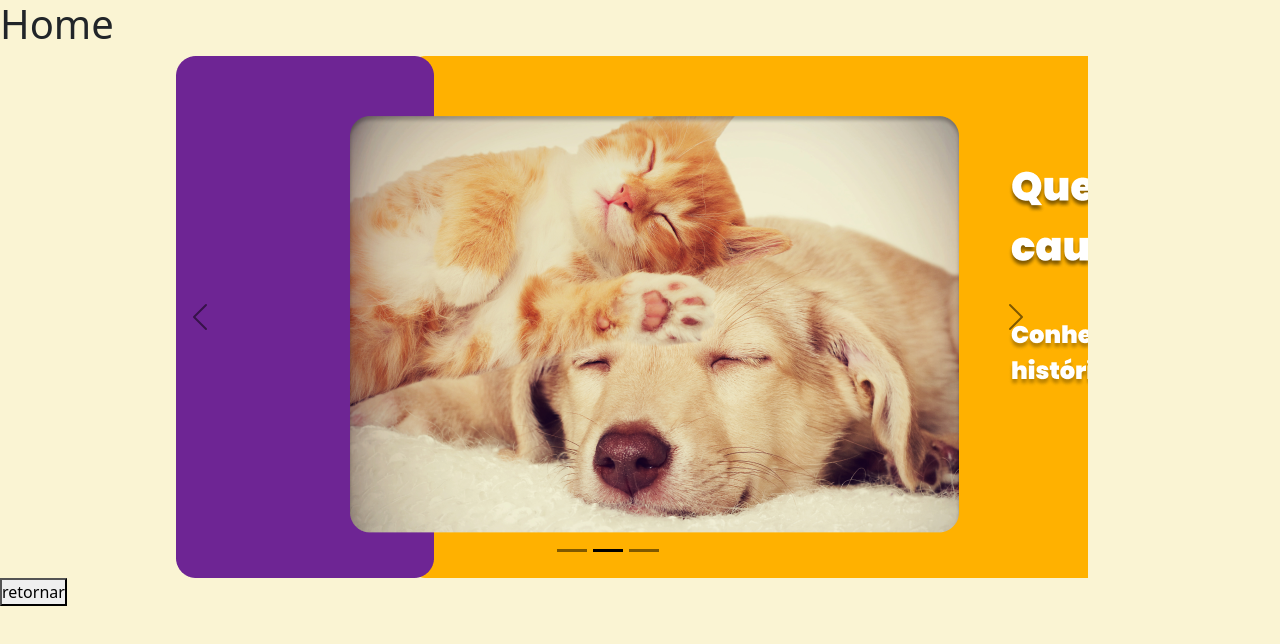
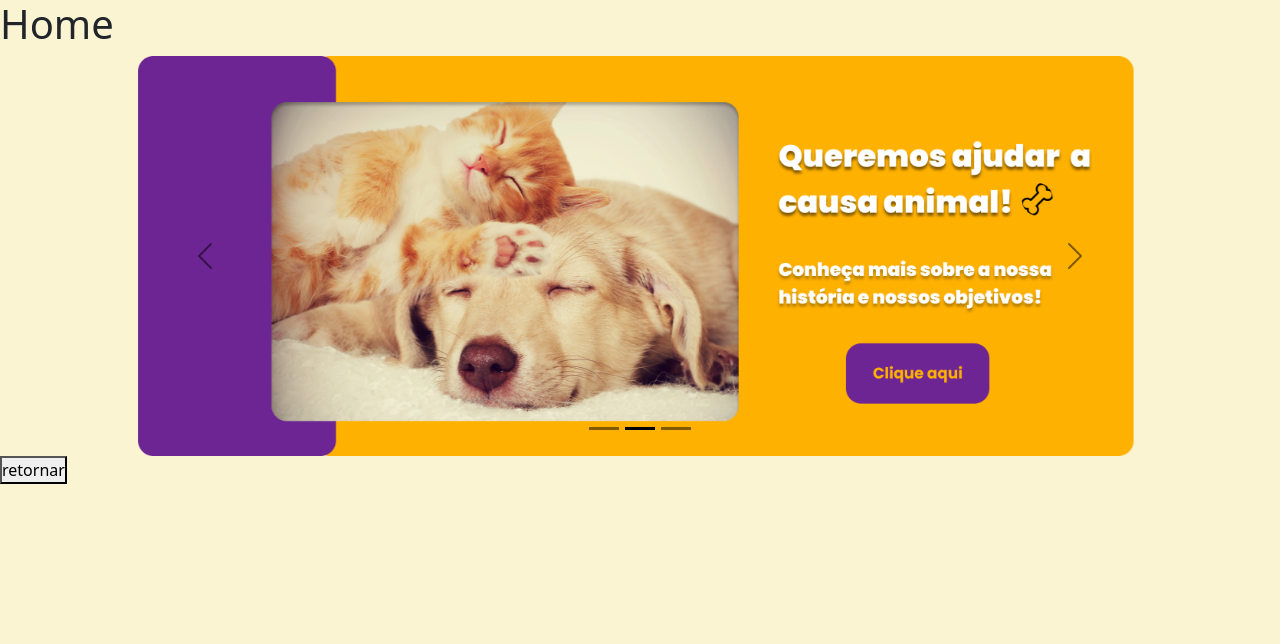
Before and after one commit to GuilhermeRodrigues123/Site-Pet-Amigo, a React (Create React App) app: page /home in a window 1280 px wide. Shown: the top 644 px of the page. Built offline with nearby package versions, Linux system fonts and the light colour scheme.

Commit message:
Otimização Imagem Carrossel
Alterei o css da imagem, pra recursividade.

```diff
--- a/src/pages/Home/home.css
+++ b/src/pages/Home/home.css
@@ -20,14 +20,13 @@
 }
 
 .paginaCarrossel{
-
-    margin-left: 10%;
-    width: 75%;
-    height: 20%;
+    margin-left: 10vw;
+    width: 80vw;
+    height: 50vh;
 }
 
 .carrosselImg{
-    height: 10%;
-    margin-left: 5%;
-
+    object-fit:contain;
+    height: 50vh;
+    width: 80vw;
 }
```
Also changed, not shown: src/pages/Home/Home.js (+4 -4 lines).
